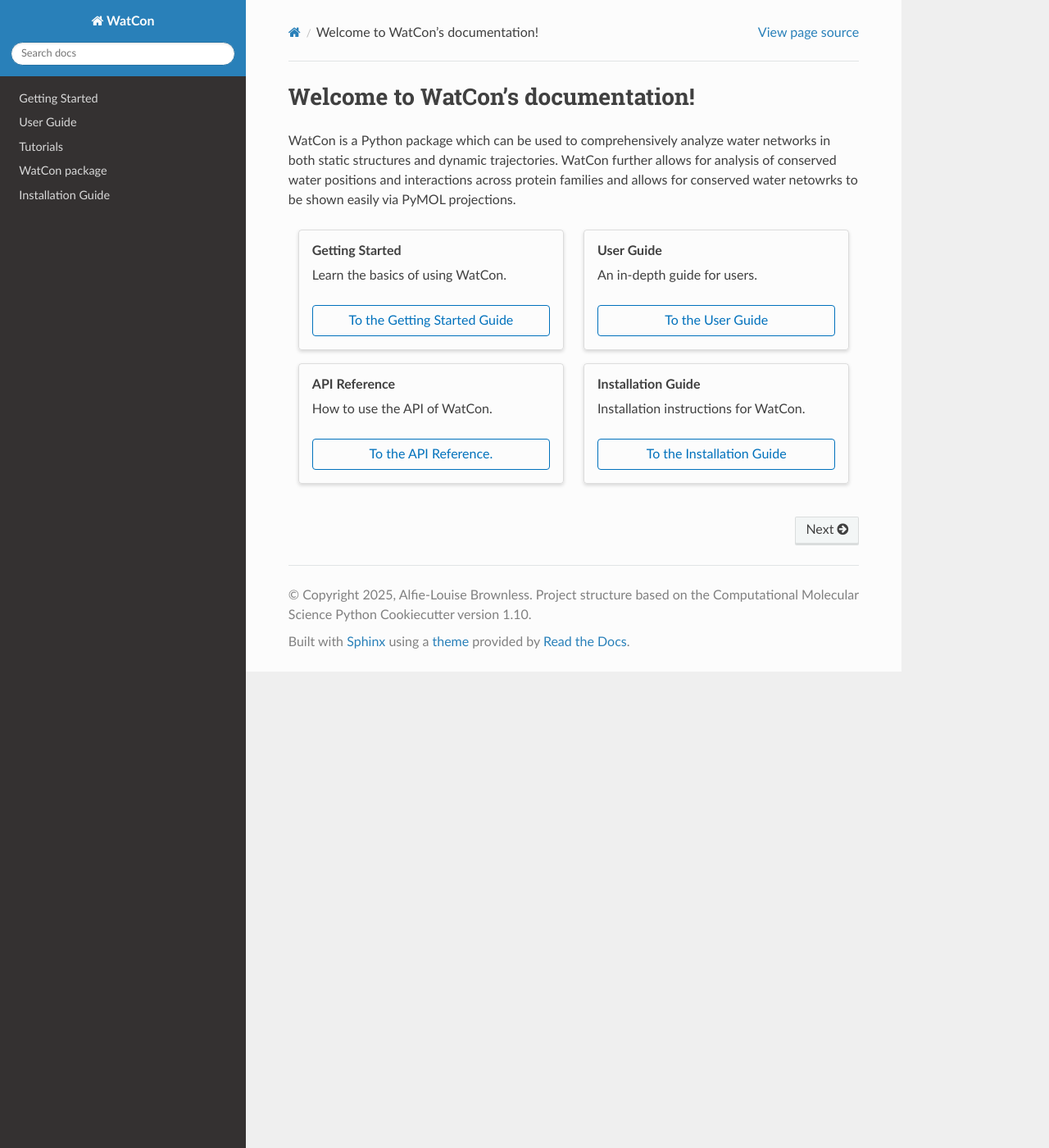
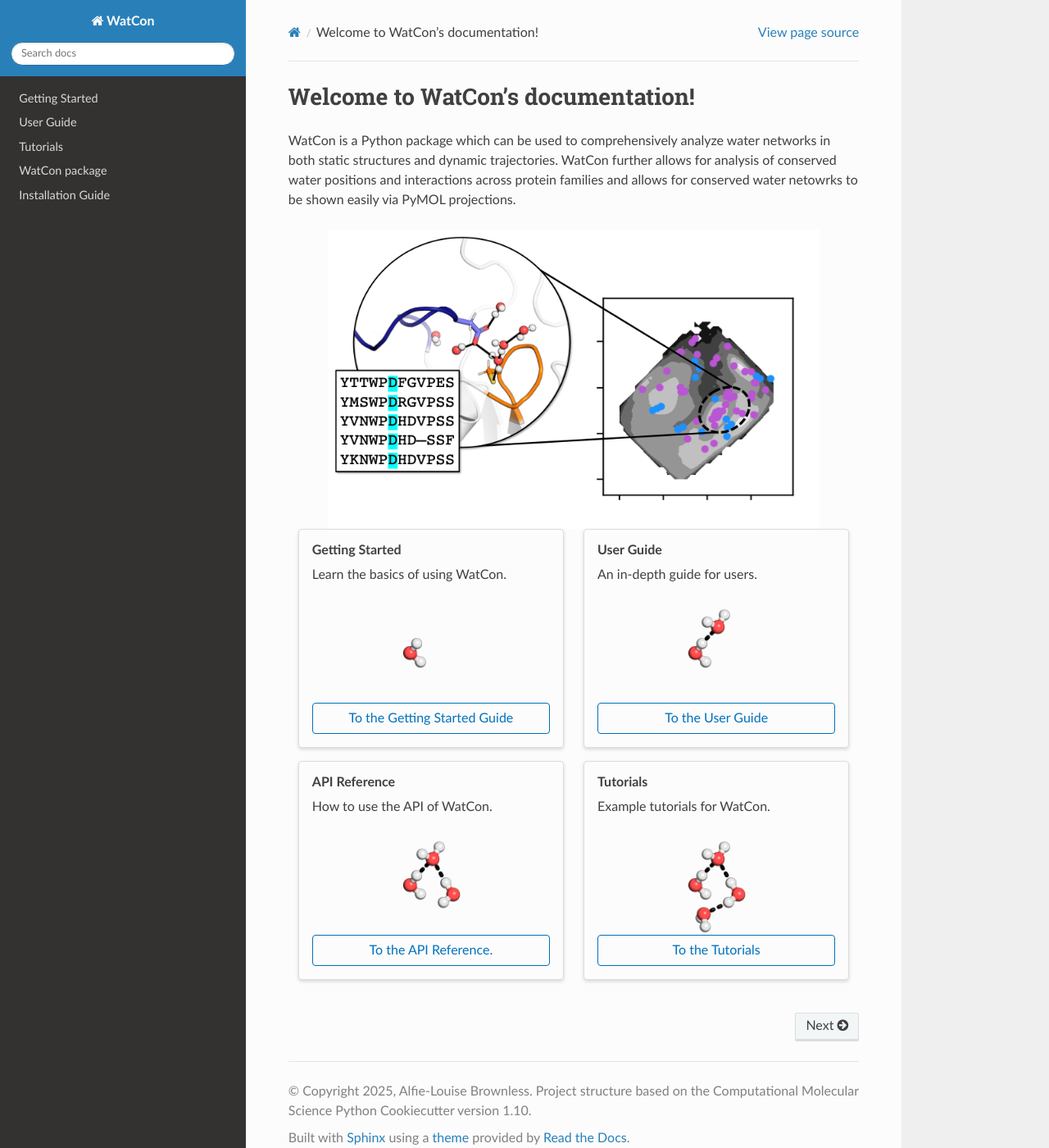
Before and after one commit to kamerlinlab/WatCon, a Sphinx documentation site: the page built from docs/index.rst, in a window 1280 px wide and 1400 px high. Shown: the whole window at 82% size. Built offline with Sphinx 7.4.7 and the Read the Docs theme 3.1.0, drawn with Linux system fonts in a browser that asks for light colours; pages that are not in the unit, such as notebooks, are missing from menus; the version number could not be read and is left out.

Commit message:
Updated docs

```diff
--- a/docs/faq/common_errors.rst
+++ /dev/null
@@ -1,4 +0,0 @@
-Common Errors
--------------
-
-*
--- a/docs/index.rst
+++ b/docs/index.rst
@@ -9,7 +9,9 @@ Welcome to WatCon's documentation!
 WatCon is a Python package which can be used to comprehensively analyze water networks in both static structures and dynamic trajectories.
 WatCon further allows for analysis of conserved water positions and interactions across protein families and allows for conserved water netowrks to be shown easily via PyMOL projections.
 
-
+.. image:: images/toc.png
+   :width: 600
+   :align: center
 
 .. grid:: 1 1 2 2
 
@@ -17,6 +19,10 @@ WatCon further allows for analysis of conserved water positions and interactions
       :margin: 0 3 0 0
 
       Learn the basics of using WatCon.
+
+      .. image:: images/onewater.png
+         :width: 120
+         :align: center
 
       .. button-link:: ./getting_started.html
          :color: primary
@@ -32,6 +38,10 @@ WatCon further allows for analysis of conserved water positions and interactions
 
       An in-depth guide for users.
 
+      .. image:: images/twowater.png
+         :width: 120
+         :align: center
+
       .. button-link:: ./user_guide.html
          :color: primary
          :outline:
@@ -46,6 +56,10 @@ WatCon further allows for analysis of conserved water positions and interactions
 
       How to use the API of WatCon.
 
+      .. image:: images/threewater.png
+         :width: 120
+         :align: center
+
       .. button-link:: ./api.html
          :color: primary
          :outline:
@@ -55,17 +69,21 @@ WatCon further allows for analysis of conserved water positions and interactions
 
 
 
-    .. grid-item-card::  Installation Guide
+    .. grid-item-card::  Tutorials
       :margin: 0 3 0 0
 
-      Installation instructions for WatCon.
+      Example tutorials for WatCon.
 
-      .. button-link:: ./installation.html
+      .. image:: images/fourwater.png
+         :width: 120
+         :align: center
+
+      .. button-link:: ./tutorials.html
          :color: primary
          :outline:
          :expand:
 
-         To the Installation Guide
+         To the Tutorials
 
 
 .. toctree::
--- a/docs/user_guide.rst
+++ b/docs/user_guide.rst
@@ -11,5 +11,4 @@ We provide a series of common protocols which can require more specific informat
    faq/combining_different_data
    faq/input_vs_python
    faq/organizing_files
-   faq/common_errors
    faq/frequently_asked_questions
```
Also changed, not shown: docs/api.rst (+8 -0 lines), docs/images/fourwater.png (added), docs/images/onewater.png (added), docs/images/threewater.png (added), docs/images/toc.png (added), docs/images/twowater.png (added), docs/images/workflow.png (added), 1 other file.
